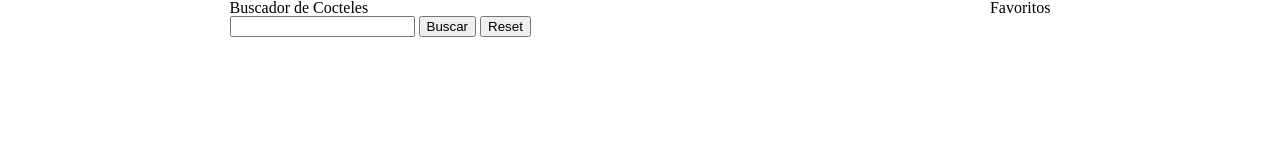
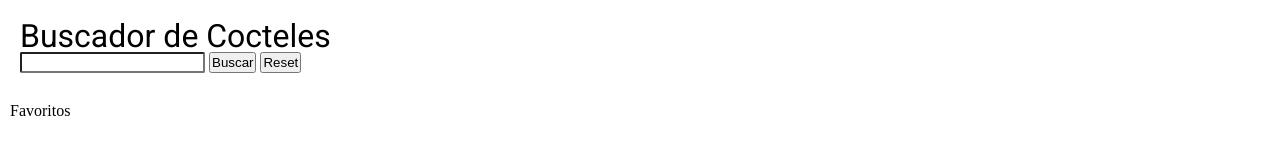
Before and after one commit to francescabentin/CoctailFinder-project, a website: page src/html/index.html in a window 1280 px wide. Drawn offline with nearby package versions, Linux system fonts and the light colour scheme; files that its build step writes are made by us from their sources; no server answers.

Commit message:
scss structure and flex

```diff
--- a/src/html/partials/main.html
+++ b/src/html/partials/main.html
@@ -1,20 +1,18 @@
-<main>
-    <section>
-        <h1>Buscador de Cocteles</h1>
-        <input class="js_input" type="text">
-        <button class="js_btn_search">Buscar</button>
-        <button class="js_btn_reset">Reset</button>
-        <ul class="js_coctails_List"></ul>
-    </section>
-    <section>
-        <h2>Favoritos</h2>
-        <ul class="js_favorite_List">
-            <!-- <li>
-                        <div>
-                            <h1></h1>
-                            <img src="" alt="drink picture">
-                        </div>
-                    </li>-->
-        </ul>
+<main class="main">
+    <form class="main__form">
+        <h1 class="main__form__h1">Buscador de Cocteles</h1>
+        <input class="main__form__input js_input" type="text">
+        <button class="main__form__btn js_btn_search">Buscar</button>
+        <button class="main__form__btn js_btn_reset">Reset</button>
+    </form>
+    <section class="main__section">
+        <div class="main__section__fav">
+            <h2 class="main__section__fav__h2">Favoritos</h2>
+            <ul class="main__section__fav__list js_favorite_List">
+            </ul>
+        </div>
+        <div class="main__section__main">
+            <ul class="main__section__main__list js_coctails_List"></ul>
+        </div>
     </section>
 </main>
--- a/src/scss/core/_variables.scss
+++ b/src/scss/core/_variables.scss
@@ -8,3 +8,29 @@ $color-secondary: #999;
 // media queries
 $breakpoint-tablet: 768px;
 $breakpoint-desktop: 1024px;
+
+.resize {
+    width: 70px;
+    height: 70px;
+}
+
+.selected {
+    background-color: greenyellow;
+}
+
+.delete {
+  width: 20px;
+    height: 20px;
+ background-color: red;
+background-image: url(../images/x_circle_icon_174835.png);
+background-size: cover;
+}
+
+.favorite .divCoctail {
+  display: flex;
+  flex-direction: row;
+  align-items: center;
+  gap: 10px;
+  justify-content: space-between;
+
+}
--- a/src/scss/layout/_main_section.scss
+++ b/src/scss/layout/_main_section.scss
@@ -1,21 +1,53 @@
-main {
+.main {
     display: flex;
-    justify-content: space-around;
-}
+    flex-direction: column;
 
-.resize {
-    width: 50%;
-    height: 50%;
-}
+    &__form {
+        width: 100%;
+        margin: 20px;
 
-.selected {
-    background-color: greenyellow;
-}
+        &__h1 {
+            font-family:$font-main;
+            font-size: 2rem;
+        }
 
-.delete {
-  width: 20px;
-    height: 20px;
- background-color: red;
-background-image: url(../images/x_circle_icon_174835.png);
+        &__input {
+            border-radius: 2px;
+        }
+
+        &__btn {
+            padding: 1px;
+        }
+    }
+
+    &__section {
+        display: flex;
+        justify-content: space-between;
+        gap: 15px;
+
+        &__fav{
+            width: 30%;
+            padding: 10px;
+
+            &__list {
+                display: flex;
+                flex-direction: column;
+                gap: 10px;
+            }
+        }
+
+        &__main {
+            width: 70%;
+            padding: 10px;
+
+            &__list {
+                display: flex;
+                justify-content: flex-start;
+                flex-wrap: wrap;
+                gap: 10px;
+
+            }
+        }
+    }
 
 }
```
